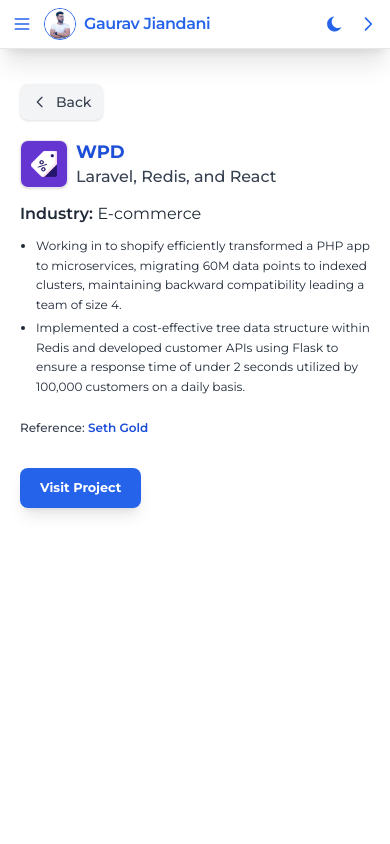
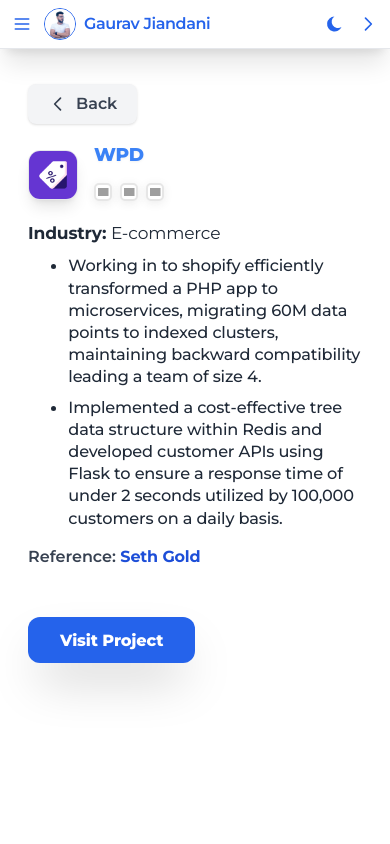
Before and after one commit to GauravJiandaniGJ/gaurav-portfolio, a Vue app: page /project/1 in a window 390 px wide. Shown: the top 844 px of the page. Built offline with nearby package versions, Linux system fonts and the light colour scheme; grey boxes are pictures that could not be loaded.

Commit message:
UI fixex and image addition

```diff
--- a/src/components/Rating.vue
+++ b/src/components/Rating.vue
@@ -126,13 +126,13 @@
 
 <template>
   <div
-    class="group mx-auto w-full max-w-3xl bg-gray-200 dark:bg-[#181A1B] rounded-lg shadow-xl relative transition-all duration-400 overflow-hidden hover:-translate-y-1 hover:scale-[1.01] hover:shadow-blue-500/20"
+    class="group mx-auto w-full max-w-3xl bg-gray-200 dark:bg-[#2d2d2d] rounded-lg shadow-xl relative transition-all duration-400 overflow-hidden hover:-translate-y-1 hover:scale-[1.01] hover:shadow-blue-500/20"
     style="backdrop-filter: blur(2.5px);"
   >
     <!-- Chart section -->
     <div class="flex justify-center mx-5 pt-5 pb-5 animate-fade-in">
       <div
-        class="chart-spot relative z-20 bg-gray-50 mb-5 dark:bg-[#23262a] rounded-lg px-1 py-1 shadow-md"
+        class="chart-spot relative z-20 bg-gray-50 mb-5 dark:bg-[#292929] rounded-lg px-1 py-1 shadow-md"
         style="height:180px; max-width:100vw; width:90%;"
       >
         <canvas ref="chartRef" style="width:100% !important; height:100% !important;"></canvas>
@@ -157,7 +157,7 @@
       </div>
       <hr class="my-3 border-gray-200 dark:border-gray-700" />
       <span class="block text-xs sm:text-sm text-gray-700 dark:text-gray-200 font-medium">
-        I have the ability to build enterprise-level applications following acquired gamut of knowledge and thus building scalable architecture with proper design patterns and OOPs concepts.
+        I have the ability to build enterprise-level applications by applying my broad range of acquired knowledge, enabling me to architect scalable systems using solid design patterns and OOP principles.
       </span>
     </div>
     <!-- Glow hover -->
--- a/src/components/Timeline.vue
+++ b/src/components/Timeline.vue
@@ -37,7 +37,7 @@
 
 <template>
   <div
-    class="mx-auto max-w-full sm:max-w-md bg-gray-200 dark:bg-gray-800 rounded-lg shadow-lg overflow-hidden transform transition-all duration-500"
+    class="mx-auto max-w-full sm:max-w-md bg-gray-200 dark:bg-[#2d2d2d] rounded-lg shadow-lg overflow-hidden transform transition-all duration-500"
     :class="{ 'scale-100 opacity-100': isVisible, 'scale-95 opacity-0': !isVisible }">
     <!-- Header -->
     <div class="relative transition-all duration-700"
--- a/src/data/projects.js
+++ b/src/data/projects.js
@@ -3,7 +3,11 @@
         id: 1,
         title: 'WPD',
         url: 'https://apps.shopify.com/wholesale-pricing-discount',
-        technology: 'Laravel, Redis, and React',
+        technology: [
+            { name: 'Laravel', logo: '/static/Laravel.svg' },
+            { name: 'Redis', logo: '/static/Redis.png' },
+            { name: 'React', logo: '/static/React.png' }
+        ],
         productSite: 'E-commerce',
         reference: 'Seth Gold',
         description: [
@@ -22,7 +26,11 @@
         id: 2,
         title: 'Vebcommerce',
         url: 'https://www.vebcommerce.com',
-        technology: 'Lumen, Django & VueJS',
+        technology: [
+            { name: 'Lumen', logo: '/static/Lumen.png' },
+            { name: 'Django', logo: '/static/django.svg' },
+            { name: 'VueJS', logo: '/static/Vue.png' }
+        ],
         productSite: 'E-commerce',
         reference: 'Harshit Makhija',
         description: [
@@ -41,7 +49,11 @@
         id: 3,
         title: 'AReceivables',
         url: 'https://www.areceivables.com',
-        technology: 'Laravel, Vue, and Digital Ocean',
+        technology: [
+            { name: 'Laravel', logo: '/static/Laravel.svg' },
+            { name: 'Vue', logo: '/static/Vue.png' },
+            { name: 'Digital Ocean', logo: '/static/DigitalOcean.png' }
+        ],
         productSite: 'Fintech',
         reference: 'Seth Gold',
         description: [
@@ -60,7 +72,11 @@
     {
         id: 4,
         title: 'ProjectX',
-        technology: 'Rasa (NLU, Artificial Intelligence), Basic Python, Django',
+        technology: [
+            { name: 'Rasa', logo: '/static/Rasa.jpg' },
+            { name: 'Python', logo: '/static/Python.png' },
+            { name: 'Django', logo: '/static/django.svg' }
+        ],
         productSite: 'AI-ML',
         reference: 'Praveen Penumaka',
         description: [
@@ -78,7 +94,10 @@
         id: 5,
         title: 'Repsorder',
         url: 'https://www.salesreporderform.com',
-        technology: 'Laravel and JQuery',
+        technology: [
+            { name: 'Laravel', logo: '/static/Laravel.svg' },
+            { name: 'jQuery', logo: '/static/jQuery.png' }
+        ],
         productSite: 'Fintech',
         reference: 'Seth Gold',
         description: [
@@ -95,7 +114,13 @@
     {
         id: 6,
         title: 'SAR Contractor',
-        technology: 'Vue, Laravel, Zend, Selenium, and Vagrant',
+        technology: [
+            { name: 'Vue', logo: '/static/Vue.png' },
+            { name: 'Laravel', logo: '/static/Laravel.svg' },
+            { name: 'Zend', logo: '/static/Zend.png' },
+            { name: 'Selenium', logo: '/static/Selenium.png' },
+            { name: 'Vagrant', logo: '/static/Vagrant.png' }
+        ],
         productSite: 'Fintech',
         reference: 'Nick Hoffman, Ankit Sharma',
         description: [
@@ -115,7 +140,9 @@
         title: 'ClearGlass',
         url: 'https://www.clearglass.com',
         reference: 'Ritesh Singhania',
-        technology: 'Laravel',
+        technology: [
+            { name: 'Laravel', logo: '/static/Laravel.svg' }
+        ],
         productSite: 'Fintech',
         description: [
             { id: 1, content: 'Developed heavy-lifting backend part of core-product ClearGlass Analytics right from it\'s foundation in Laravel technology.' },
@@ -133,7 +160,10 @@
         id: 8,
         title: 'Plexus MD',
         url: 'https://www.plexusmd.com',
-        technology: 'React and Redux',
+        technology: [
+            { name: 'React', logo: '/static/React.png' },
+            { name: 'Redux', logo: '/static/Redux.png' }
+        ],
         reference: 'Kinnar Shah',
         productSite: 'Healthtech / Digital Health',
         description: [
@@ -150,7 +180,9 @@
     {
         id: 9,
         title: 'ClaritEx',
-        technology: 'Angular',
+        technology: [
+            { name: 'Angular', logo: '/static/Angular.png' }
+        ],
         reference: 'Ritesh Singhania',
         productSite: 'Data Analytics',
         description: [
--- a/src/pages/ProjectDetail.vue
+++ b/src/pages/ProjectDetail.vue
@@ -9,85 +9,89 @@
 const project = projects.find(p => Number(p.id) === projectId)
 
 function goBack () {
-    router.back()
+  router.back()
 }
 
 const showModal = ref(false)
 const modalImg = ref(null)
 function openModal (img) {
-    modalImg.value = img
-    showModal.value = true
+  modalImg.value = img
+  showModal.value = true
 }
 function closeModal () {
-    showModal.value = false
-    modalImg.value = null
+  showModal.value = false
+  modalImg.value = null
 }
 </script>
 
 <template>
-  <div class="w-full min-h-screen bg-white dark:bg-[#292828] flex justify-center items-start">
-    <div class="w-full max-w-3xl mx-auto">
+  <div class="w-full min-h-screen bg-white dark:bg-[#292828] flex justify-center items-start px-2 sm:px-6">
+    <div class="w-full max-w-5xl mx-auto bg-transparent pb-12">
       <!-- Back Button -->
       <button @click="goBack"
-        class="mb-5 px-3 py-2 bg-gray-100 dark:bg-gray-500 rounded-lg text-gray-700 dark:text-gray-200 font-medium hover:bg-blue-100 dark:hover:bg-blue-900 transition flex items-center shadow text-sm sm:text-base">
-        <svg class="w-4 h-4 mr-2" fill="none" stroke="currentColor" stroke-width="2" viewBox="0 0 24 24">
+        class="mb-10 px-5 py-2 bg-gray-100 dark:bg-[#444] rounded-lg text-gray-700 dark:text-gray-100 font-semibold hover:bg-blue-100 dark:hover:bg-blue-900 transition flex items-center shadow text-base sm:text-lg">
+        <svg class="w-5 h-5 mr-2" fill="none" stroke="currentColor" stroke-width="2" viewBox="0 0 24 24">
           <path stroke-linecap="round" stroke-linejoin="round" d="M15 19l-7-7 7-7" />
         </svg>
         Back
       </button>
 
-      <div v-if="project">
+      <div v-if="project" class="bg-transparent">
         <!-- Title & Logo -->
-        <div class="flex items-center gap-2 sm:gap-6 mb-4 flex-wrap sm:flex-nowrap">
+        <div class="flex items-center gap-4 sm:gap-8 mb-6 flex-wrap sm:flex-nowrap">
           <img v-if="project.logo" :src="project.logo"
-            class="w-12 h-12 sm:w-20 sm:h-20 rounded-lg object-contain border bg-white dark:bg-[#191919] shadow flex-shrink-0" />
+            class="w-20 h-20 sm:w-24 sm:h-24 rounded-xl object-contain border bg-white dark:bg-[#191919] shadow-lg flex-shrink-0" />
           <div>
-            <h1 class="text-lg xs:text-xl sm:text-3xl md:text-4xl font-bold text-blue-700 dark:text-blue-300 leading-tight drop-shadow-sm">
+            <h1
+              class="text-2xl xs:text-3xl sm:text-4xl md:text-5xl font-extrabold text-blue-500 dark:text-blue-300 leading-tight drop-shadow-sm mb-2">
               {{ project.title }}
             </h1>
-            <div class="text-sm xs:text-base sm:text-xl text-gray-700 dark:text-gray-200 mt-1 font-medium">
-              {{ project.technology }}
+            <div class="flex gap-2 mt-1 items-center min-h-[32px]">
+              <template v-for="tech in project.technology" :key="tech.name">
+                <img :src="tech.logo" :alt="tech.name + ' logo'" class="tech-logo-lg" :title="tech.name"
+                  loading="lazy" />
+              </template>
             </div>
           </div>
         </div>
         <!-- Industry -->
-        <div class="mb-3 text-sm xs:text-base sm:text-xl font-semibold text-gray-800 dark:text-gray-200">
+        <div class="mb-4 text-xl sm:text-2xl font-bold text-gray-800 dark:text-gray-100">
           Industry: <span class="font-normal">{{ project.productSite }}</span>
         </div>
         <!-- Description -->
-        <ul class="mb-6 list-disc pl-4 sm:pl-8">
+        <ul class="mb-8 list-disc pl-8">
           <li v-for="desc in project.description" :key="desc.id"
-              class="mb-1 text-gray-800 dark:text-gray-200 text-xs xs:text-sm sm:text-lg leading-relaxed">
+            class="mb-2 text-gray-800 dark:text-gray-200 text-lg sm:text-xl leading-relaxed font-medium">
             {{ desc.content }}
           </li>
         </ul>
         <!-- Screenshots with Zoom Modal -->
-        <div v-if="project.images && project.images.length" class="mb-8">
-          <h3 class="font-bold text-base xs:text-lg sm:text-xl mb-3 text-blue-700 dark:text-blue-200">Screenshots</h3>
-          <div class="flex flex-wrap gap-2 sm:gap-6">
+        <!-- Screenshots with Zoom Modal: Side-by-side row, small, aligned -->
+        <div v-if="project.images && project.images.length" class="mb-10">
+          <h3 class="font-bold text-lg sm:text-2xl mb-5 text-blue-700 dark:text-blue-200">Screenshots</h3>
+          <div class="flex flex-row flex-wrap gap-3 sm:gap-5 items-center justify-start">
             <img v-for="img in project.images" :src="img.src" :key="img.id"
-              class="cursor-zoom-in w-full xs:w-[250px] sm:w-[310px] md:w-[500px] h-[120px] xs:h-[140px] sm:h-[190px] md:h-[300px] rounded-lg object-cover object-top border bg-white dark:bg-[#222] shadow hover:scale-105 hover:shadow-2xl hover:border-blue-500 transition-all duration-300"
-              loading="lazy"
-              :alt="project.title + ' screenshot ' + img.id"
-              @click="openModal(img.src)" />
+              class="project-gallery-img cursor-zoom-in rounded-lg object-cover border-2 border-gray-200 dark:border-[#222] bg-white dark:bg-[#191919] shadow transition-all duration-200 hover:scale-105 hover:shadow-lg hover:border-blue-500"
+              loading="lazy" :alt="project.title + ' screenshot ' + img.id" @click="openModal(img.src)" />
           </div>
         </div>
+
         <!-- Reference -->
-        <div v-if="project.reference" class="mt-4 text-xs xs:text-sm sm:text-base text-gray-500 dark:text-gray-400">
-          <span class="font-medium text-gray-700 dark:text-gray-200">Reference: </span>
-          <span class="font-semibold text-blue-700 dark:text-blue-200">{{ project.reference }}</span>
+        <div v-if="project.reference" class="mt-4 text-base sm:text-lg text-gray-500 dark:text-gray-400">
+          <span class="font-semibold text-gray-700 dark:text-gray-200">Reference: </span>
+          <span class="font-bold text-blue-700 dark:text-blue-200">{{ project.reference }}</span>
         </div>
         <!-- Project Link -->
-        <div v-if="project.url" class="mt-8">
+        <div v-if="project.url" class="mt-12">
           <a :href="project.url.startsWith('http') ? project.url : 'https://' + project.url"
-            class="inline-block px-5 py-2 rounded-lg bg-blue-600 text-white font-bold shadow-lg hover:bg-blue-700 hover:scale-105 transition text-base xs:text-lg"
+            class="inline-block px-8 py-3 rounded-xl bg-blue-600 text-white font-extrabold shadow-2xl hover:bg-blue-700 hover:scale-105 transition text-lg sm:text-xl"
             target="_blank" rel="noopener">
             Visit Project
           </a>
         </div>
       </div>
       <div v-else>
-        <div class="text-lg text-red-600 font-bold py-16 text-center">Project not found.</div>
+        <div class="text-2xl text-red-600 font-bold py-16 text-center">Project not found.</div>
       </div>
 
       <!-- Screenshot Fullscreen Modal -->
@@ -96,14 +100,9 @@
           class="fixed z-50 inset-0 flex items-center justify-center bg-black/80 backdrop-blur-md transition-all duration-300"
           @click.self="closeModal">
           <div class="relative w-auto mx-auto animate-modalZoom flex items-center justify-center">
-            <!-- Image only (no close button) -->
-            <img
-              :src="modalImg"
-              alt="Project Screenshot"
-              class="rounded-lg object-contain transition-all duration-500
+            <img :src="modalImg" alt="Project Screenshot" class="rounded-lg object-contain transition-all duration-500
                 max-w-[100vw] max-h-[90vh]
-                sm:max-w-[100vw] sm:max-h-[90vh]"
-            />
+                sm:max-w-[100vw] sm:max-h-[90vh]" />
           </div>
         </div>
       </transition>
@@ -113,33 +112,187 @@
 
 <style scoped>
 @keyframes modalZoom {
-  0% { opacity: 0; transform: scale(0.93) translateY(50px);}
-  100% { opacity: 1; transform: scale(1) translateY(0);}
+  0% {
+    opacity: 0;
+    transform: scale(0.93) translateY(50px);
+  }
+
+  100% {
+    opacity: 1;
+    transform: scale(1) translateY(0);
+  }
 }
+
 .animate-modalZoom {
   animation: modalZoom 0.44s cubic-bezier(.5, 1.5, .2, 1);
 }
+
 .modal-enter-active,
-.modal-leave-active { transition: opacity 0.21s cubic-bezier(.7, .7, .2, 1);}
+.modal-leave-active {
+  transition: opacity 0.21s cubic-bezier(.7, .7, .2, 1);
+}
+
 .modal-enter-from,
-.modal-leave-to { opacity: 0; }
+.modal-leave-to {
+  opacity: 0;
+}
 
-/* Responsive tweaks for xs (360px+) */
-@media (max-width: 420px) {
-  .xs\:text-base { font-size: 1rem; }
-  .xs\:text-lg { font-size: .8rem; }
-  .xs\:w-\[250px\] { width: 220px !important; }
-  .xs\:h-\[140px\] { height: 100px !important; }
-  .xs\:p-4 { padding: 1rem !important; }
-  /* Modal img resize for mobile */
-  .modal-zoom-img {
-    max-width: 90vw !important;
-    max-height: 60vh !important;
+/* --- DESKTOP/TABLET SIZES --- */
+.tech-logo-lg {
+  width: 38px;
+  height: 38px;
+  min-width: 38px;
+  min-height: 38px;
+  max-width: 38px;
+  max-height: 38px;
+  object-fit: contain;
+  background: #fff;
+  border-radius: 9px;
+  box-shadow: 0 2px 10px 0 rgba(60, 60, 60, 0.10);
+  border: 2px solid #e6e6e6;
+  display: inline-block;
+  transition: transform 0.19s cubic-bezier(.32, 2, .55, .27), box-shadow 0.19s;
+  vertical-align: middle;
+  padding: 4px;
+}
+
+.tech-logo-lg:hover {
+  transform: scale(1.14) rotate(-3deg);
+  box-shadow: 0 4px 16px 0 rgba(60, 60, 60, 0.19);
+  z-index: 2;
+  border-color: #38bdf8;
+  background: #f8fafc;
+}
+
+h1,
+.text-2xl,
+.text-xl,
+.text-lg,
+.font-bold,
+.font-extrabold {
+  letter-spacing: -0.01em;
+}
+
+ul,
+li {
+  font-size: 1.22em;
+}
+
+.project-gallery-img {
+  width: 550px;
+  height: 350px;
+  max-width: 450vw;
+  max-height: 350px;
+  object-fit: cover;
+  object-position: top;
+  border-radius: 12px;
+  margin: 0;
+  box-shadow: 0 2px 12px rgba(30, 41, 59, 0.06);
+  transition: all 0.18s cubic-bezier(.32, 2, .55, .27);
+}
+
+/* For wide screens */
+@media (max-width: 1024px) {
+  .max-w-5xl {
+    max-width: 95vw;
+  }
+}
+
+/* --- MOBILE OVERRIDES ONLY (nothing changes desktop!) --- */
+@media (max-width: 640px) {
+  .max-w-5xl {
+    max-width: 99vw;
+  }
+
+  /* Make logo and gallery images small, sharp, aligned */
+  .tech-logo-lg {
+    width: 18px !important;
+    height: 18px !important;
+    min-width: 18px !important;
+    min-height: 18px !important;
+    max-width: 18px !important;
+    max-height: 18px !important;
+    border-radius: 5px !important;
+    padding: 1.5px !important;
+  }
+
+  .w-20,
+  .h-20 {
+    width: 38px !important;
+    height: 38px !important;
+  }
+
+  .sm\:w-24,
+  .sm\:h-24 {
+    width: 50px !important;
+    height: 50px !important;
+  }
+
+  /* Headings and main text scale down only for mobile */
+  h1,
+  .text-2xl,
+  .xs\:text-3xl,
+  .sm\:text-4xl,
+  .md\:text-5xl {
+    font-size: 1.16rem !important;
+    line-height: 1.28 !important;
+    margin-bottom: 0.4em !important;
+  }
+
+  .text-xl,
+  .sm\:text-2xl {
+    font-size: 1.07rem !important;
+    line-height: 1.37 !important;
+  }
+
+  .text-lg,
+  .sm\:text-xl {
+    font-size: 1.01rem !important;
+    line-height: 1.37 !important;
+  }
+
+  ul,
+  li {
+    font-size: 1.02em !important;
+    line-height: 1.48 !important;
+    margin-left: 0.65em !important;
+  }
+
+  .project-gallery-img {
+    width: 150px !important;
+    height: 80px !important;
+    max-width: 150vw !important;
+    max-height: 80px !important;
+    border-radius: 7px !important;
+  }
+
+  /* Spacing tweaks */
+  .mb-10 {
+    margin-bottom: 1.2rem !important;
+  }
+
+  .mb-8 {
+    margin-bottom: 1rem !important;
+  }
+
+  .mb-6 {
+    margin-bottom: 0.8rem !important;
+  }
+
+  .mb-4 {
+    margin-bottom: 0.65rem !important;
+  }
+
+  .mb-2 {
+    margin-bottom: 0.55rem !important;
+  }
+
+  .pl-8 {
+    padding-left: 1.2rem !important;
   }
 }
 
 html {
   scroll-behavior: smooth;
 }
-
 </style>
```
Also changed, not shown: src/components/ExperiencedProject.vue (+40 -5 lines).
